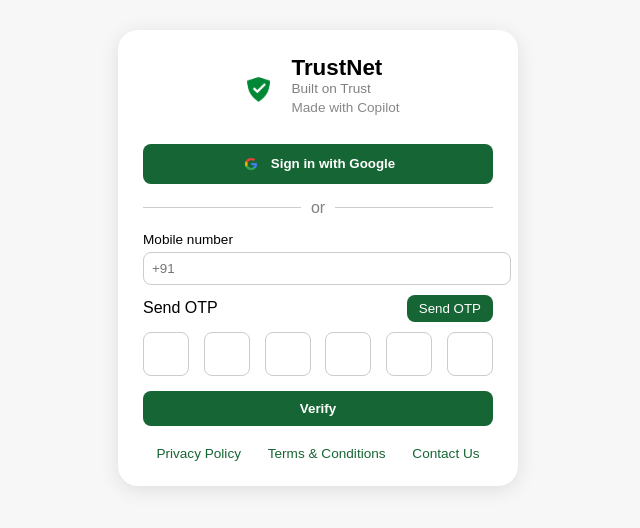
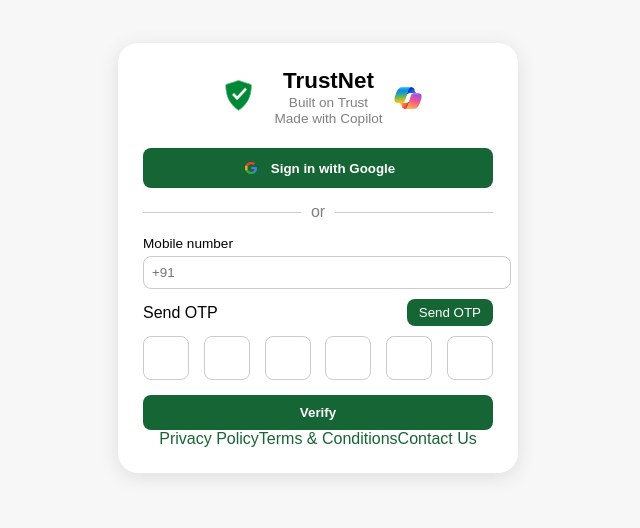
Before and after one commit to kumargovind197/TrustNet, a React (Create React App) app: page / in a window 1280 px wide. Shown: the part 142-670 px from the top of the page, without its empty margins (322-962 px from the left). Built offline with nearby package versions, Linux system fonts and the light colour scheme.

Commit message:
logochanges

```diff
--- a/src/css/login.css
+++ b/src/css/login.css
@@ -163,54 +163,11 @@
     height: 35px;
   }
 }
-.top-section {
-  display: flex;
-  align-items: center;
-  justify-content: center;
-  gap: 10px;
-  margin-bottom: 15px;
-}
-
-.trust-logo {
-  width: 45px;
-  height: 45px;
-}
-
-.title-section {
-  text-align: left;
-}
-
-.title {
-  font-size: 1.4rem;
-  font-weight: bold;
-  margin: 0;
-}
-
-.subtitle {
-  font-size: 0.85rem;
-  color: gray;
-  margin: 0;
-}
 .icon {
   font-size: 1.2rem;
   display: inline-block;
   margin-right: 6px;
   vertical-align: middle;
-}
-.copilot-credit {
-  font-size: 0.85rem;
-  color: #888;
-  margin-top: 4px;
-  text-align: center;
-  /* font-style: italic; */
-}
-
-.footer-links {
-  margin-top: 20px;
-  display: flex;
-  justify-content: space-around;
-  font-size: 0.85rem;
-  color: #555;
 }
 
 .footer-links a {
@@ -221,4 +178,38 @@
 
 .footer-links a:hover {
   text-decoration: underline;
+}.branding-row {
+  display: flex;
+  align-items: center;
+  justify-content: center;
+  gap: 10px;
+  margin-bottom: 20px;
 }
+
+.trust-logo {
+  width: 51px;
+  height: 55px;
+}
+
+.branding-text {
+  text-align: center;
+  line-height: 1.2;
+}
+
+.title {
+  font-size: 1.4rem;
+  font-weight: bold;
+  margin: 0;
+}
+
+.subtitle,
+.copilot-text {
+  font-size: 0.85rem;
+  color: gray;
+  margin: 0;
+}
+
+.copilot-logo {
+  width: 30px; /* slightly bigger than before */
+  height: 26px;
+}
--- a/src/login/login.jsx
+++ b/src/login/login.jsx
@@ -6,7 +6,7 @@
 import { auth , provider, signInWithPopup } from "../firebase/firebase.config";
 import Swal from 'sweetalert2';
 import 'animate.css';
-
+import copilotLogo from "./copilit.png"
 export default function LoginPage() {
   const [mobile, setMobile] = useState("");
   const [otp, setOtp] = useState(["", "", "", "", "", ""]);
@@ -62,14 +62,19 @@
   return (
     <div className="login-container">
       <div className="login-card">
-       <div className="top-section">
+  <div className="branding-row">
   <img src={trustLogo} alt="TrustNet" className="trust-logo" />
-  <div className="title-section">
+
+  <div className="branding-text">
     <h2 className="title">TrustNet</h2>
     <p className="subtitle">Built on Trust</p>
-     <p className="copilot-credit">Made with  Copilot</p>
+    <p className="copilot-text">Made with Copilot</p>
   </div>
+
+  <img src={copilotLogo} alt="Copilot" className="copilot-logo" />
 </div>
+
+
 
         <button className="google-btn" onClick={handleGoogleLogin}>
           <img src={googleLogo} alt="Google" />
```
Also changed, not shown: src/login/copilit.png (added).
